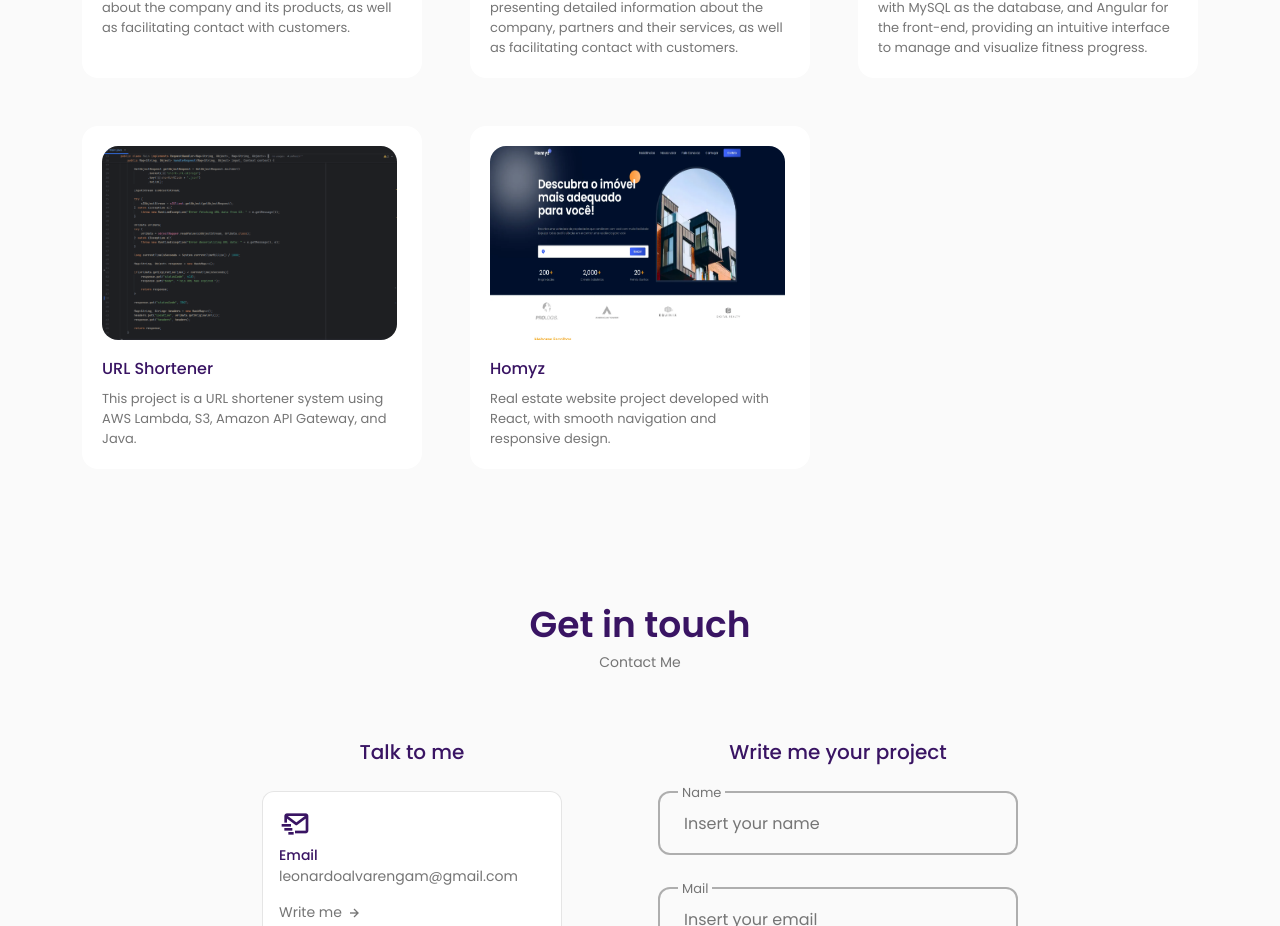
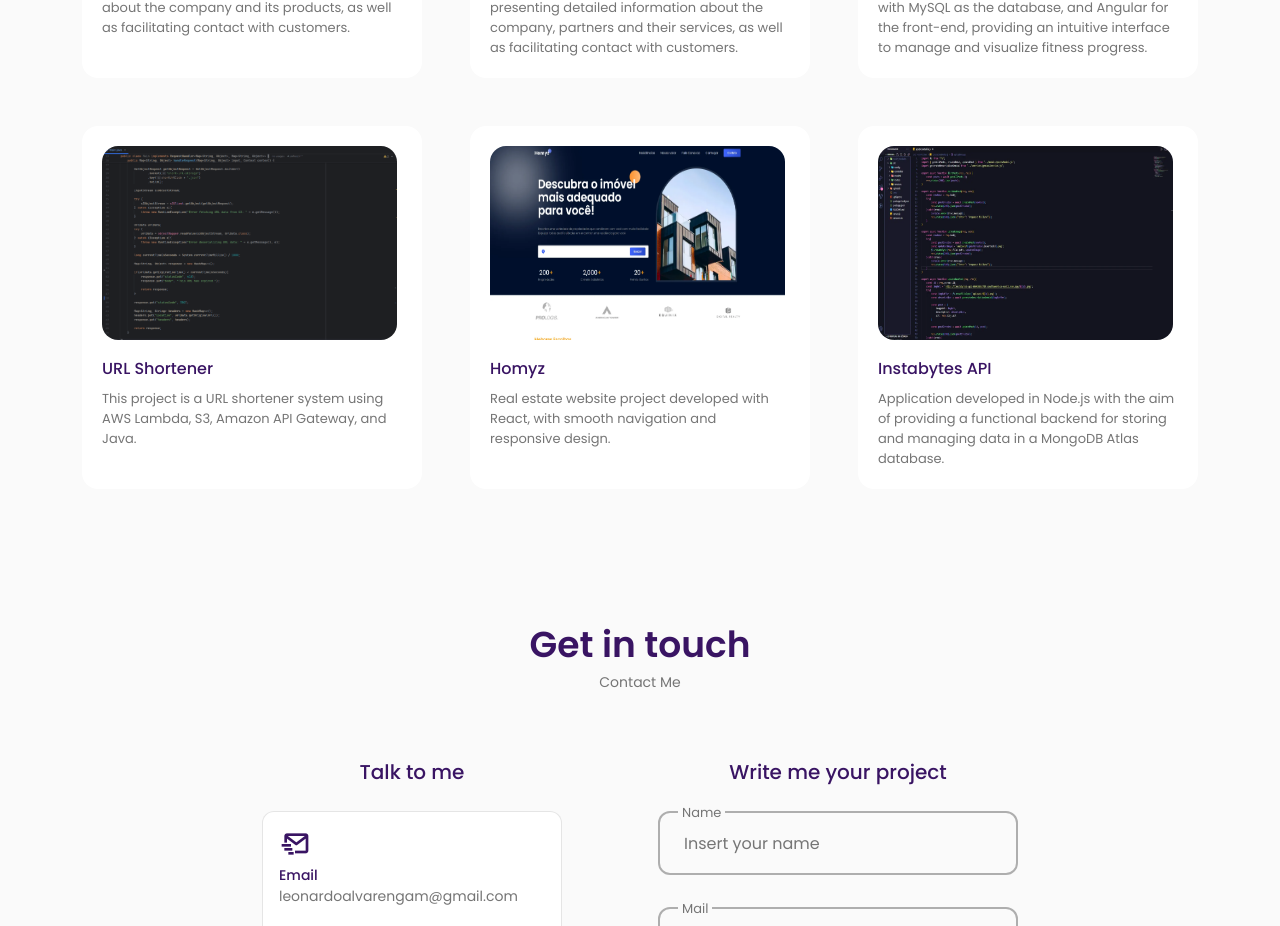
Before and after one commit to ynfleozin/portfolio, a React (Create React App) app: page / in a window 1280 px wide. Shown: the part 2599-3525 px from the top of the page. Built offline with nearby package versions, Linux system fonts and the light colour scheme.

Commit message:
add InstabytesAPI project

```diff
--- a/src/components/projects/Projects.jsx
+++ b/src/components/projects/Projects.jsx
@@ -3,9 +3,10 @@ import Project from './Project';
 import './projects.css';
 import granRomanoImg from '../../assets/img/projects/granromano.webp';
 import shTecnoImg from '../../assets/img/projects/shtecno.webp';
-import fitnessImg from '../../assets/img/projects/fitnesstracker.webp'
-import urlImg from '../../assets/img/projects/URL-shortener.webp'
-import homyzImg from '../../assets/img/projects/homyz.webp'
+import fitnessImg from '../../assets/img/projects/fitnesstracker.webp';
+import urlImg from '../../assets/img/projects/URL-shortener.webp';
+import homyzImg from '../../assets/img/projects/homyz.webp';
+import instabytesImg from '../../assets/img/projects/instabytesapi.webp';
 
 const Projects = () => {
   const projectList = [
@@ -40,6 +41,12 @@ const Projects = () => {
       title: 'Homyz',
       description: 'Real estate website project developed with React, with smooth navigation and responsive design.',
     },
+    {
+      link: 'https://github.com/ynfleozin/instabytes-api',
+      image: instabytesImg,
+      title: 'Instabytes API',
+      description: 'Application developed in Node.js with the aim of providing a functional backend for storing and managing data in a MongoDB Atlas database.',
+    },
   ];
 
   return (
```
Also changed, not shown: src/assets/img/projects/instabytesapi.webp (added).
